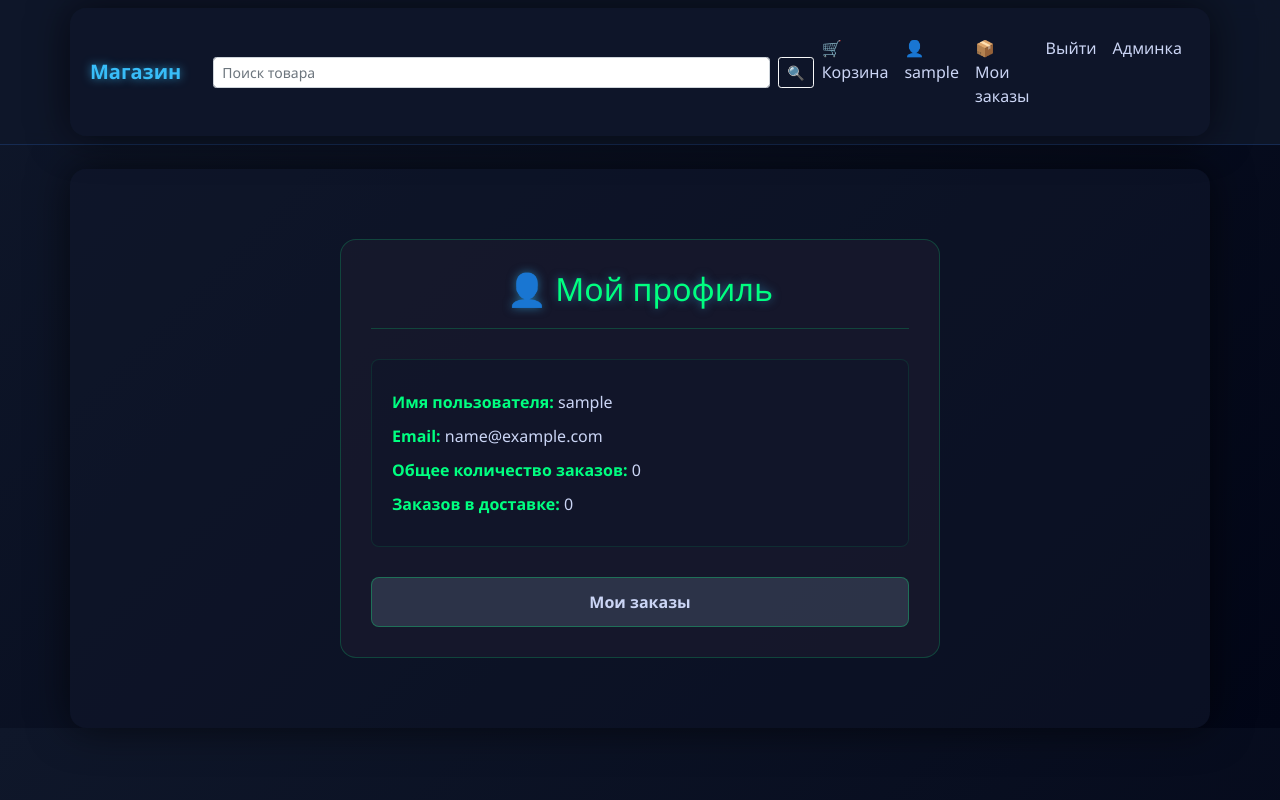
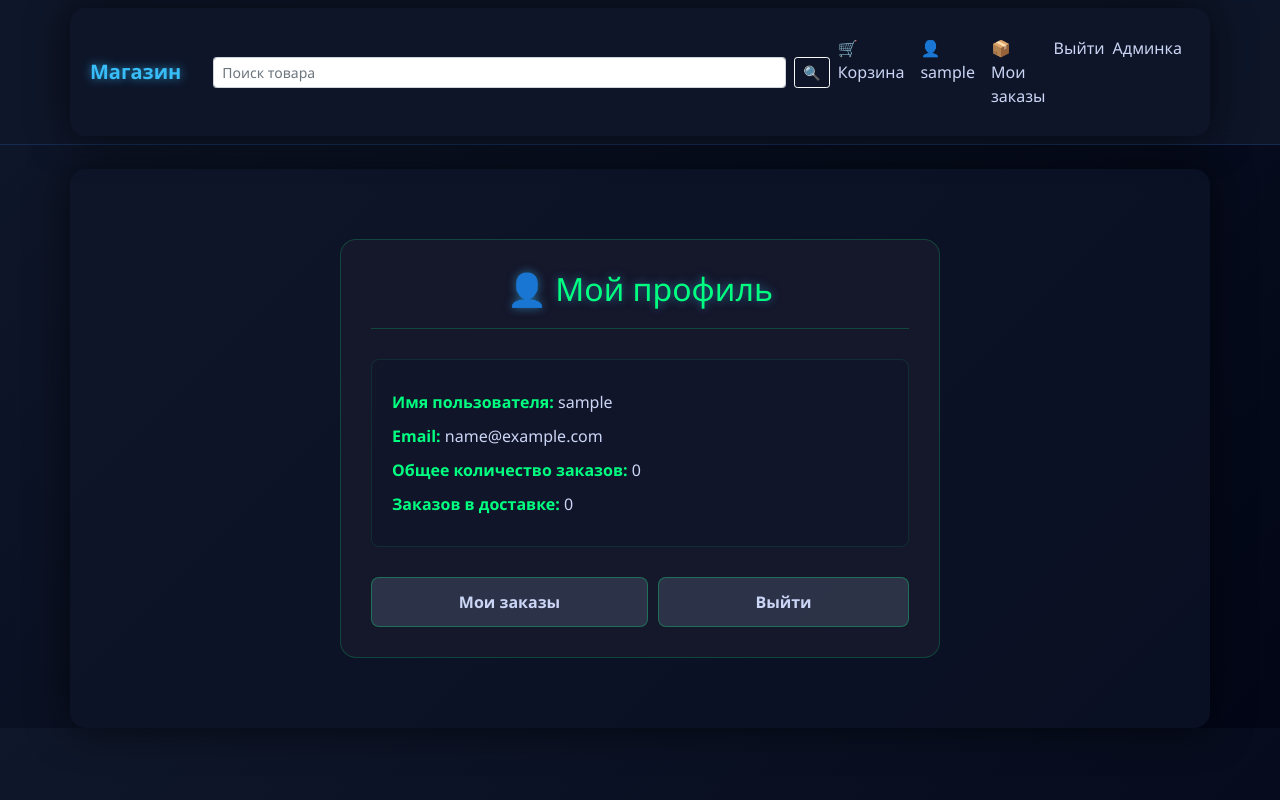
Before and after one commit to erusalim/shop_project2-O, a Django app: page /orders/profile/ in a window 1280 px wide. Run offline with Django 5.2, Linux system fonts and the light colour scheme; the visitor is signed in with stand-in values (Sample User, id 1); data that the repository does not hold is empty.

Commit message:
Fix logout button: use POST form instead of GET link to avoid HTTP 405 error

```diff
--- a/templates/accounts/profile.html
+++ b/templates/accounts/profile.html
@@ -80,6 +80,10 @@
 
     <div class="btn-group">
         <a href="{% url 'orders:my_orders' %}" class="btn-secondary">Мои заказы</a>
+        <form method="post" action="{% url 'logout' %}" style="flex: 1;">
+            {% csrf_token %}
+            <button type="submit" class="btn-secondary" style="width: 100%;">Выйти</button>
+        </form>
     </div>
 </div>
 {% endblock %}
--- a/templates/base.html
+++ b/templates/base.html
@@ -74,7 +74,10 @@
                 {% if request.user.is_authenticated %}
                     <a class="nav-link" href="{% url 'orders:profile' %}">👤 {{ request.user.username }}</a>
                     <a class="nav-link" href="{% url 'orders:my_orders' %}">📦 Мои заказы</a>
-                    <a class="nav-link" href="{% url 'logout' %}">Выйти</a>
+                    <form method="post" action="{% url 'logout' %}" style="display:inline;">
+                        {% csrf_token %}
+                        <button type="submit" class="nav-link" style="background:none;border:none;cursor:pointer;padding:0.5rem 0;">Выйти</button>
+                    </form>
                 {% else %}
                     <a class="nav-link" href="{% url 'login' %}">Войти</a>
                     <a class="nav-link" href="{% url 'register' %}">Регистрация</a>
```
Also changed, not shown: README.md (added).
